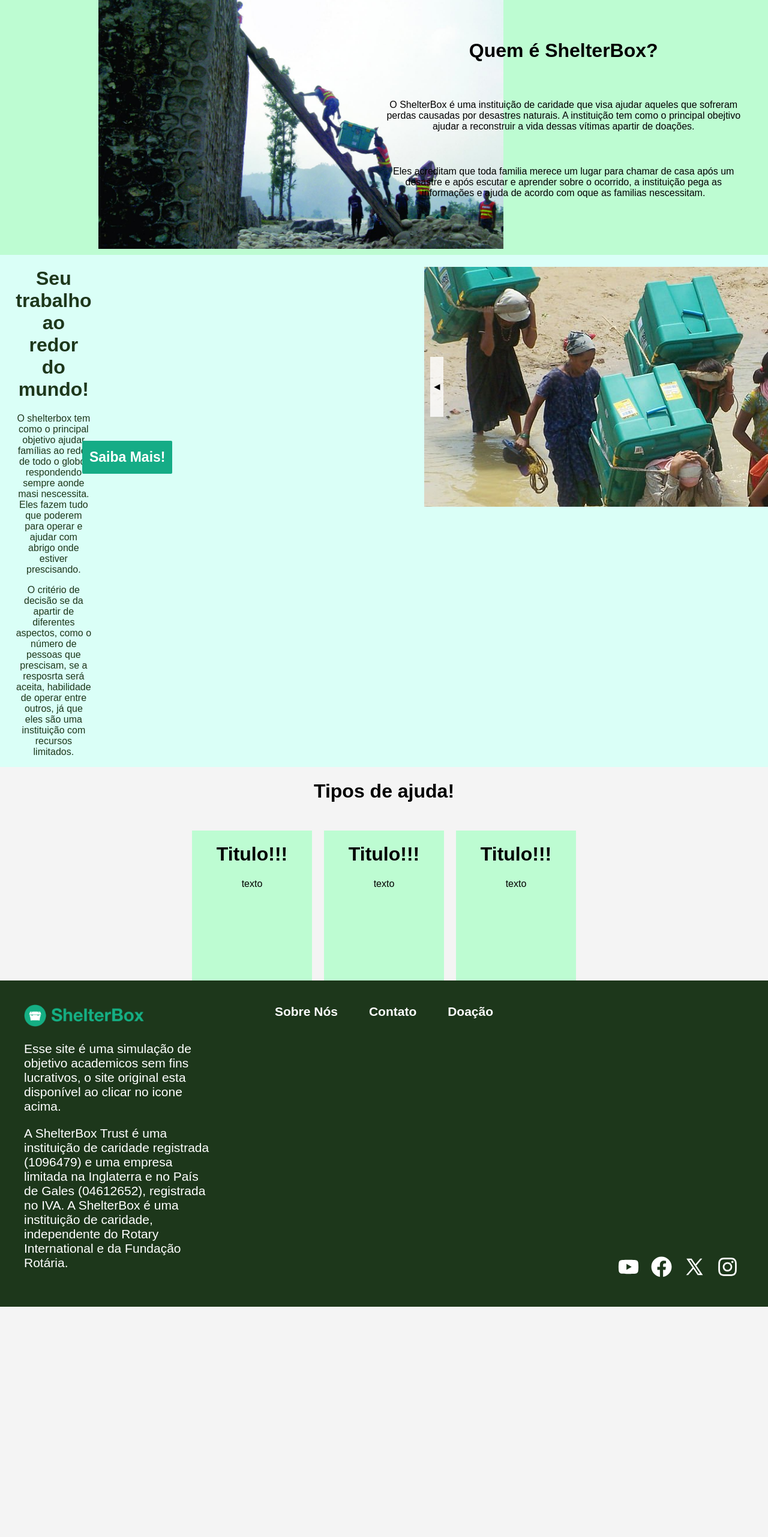
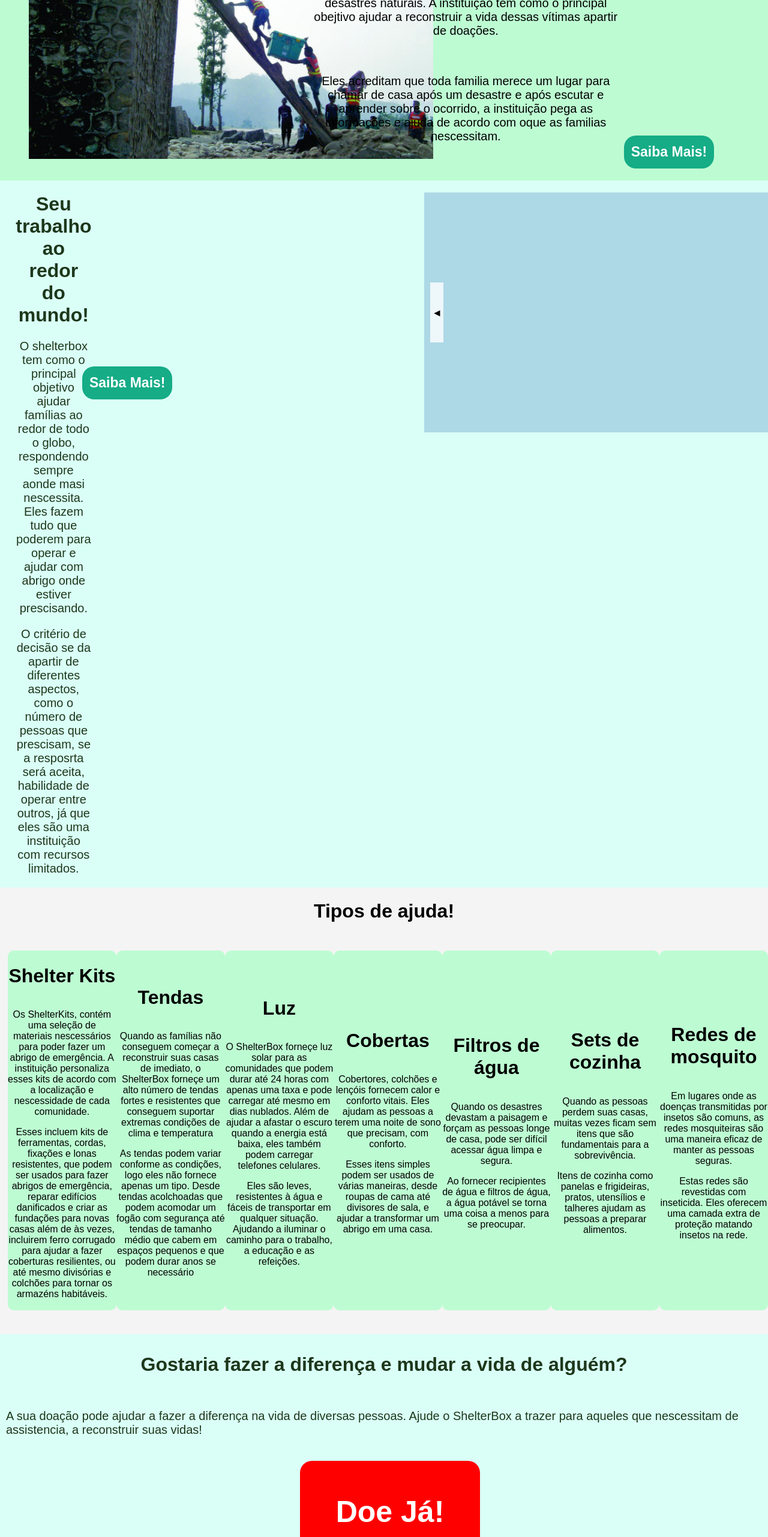
Before and after one commit to 2024-2-MCC2/Projeto7, a React (Create React App) app in the folder src/Frontend/: page /sobre-nos in a window 1280 px wide. Shown: the part 234-2797 px from the top of the page at 60% size. Before the commit the page ends 2413 px from the top, so only its background shows below. Built offline with nearby package versions, Linux system fonts and the light colour scheme.

Commit message:
Update SobreNos.js

```diff
--- a/src/Frontend/src/Pages/Templates/SobreNos.js
+++ b/src/Frontend/src/Pages/Templates/SobreNos.js
@@ -1,12 +1,9 @@
 import React from "react";
 import styled from "styled-components";
 import Image from "../../assets/img/shelter.jpg";
-import Image2 from "../../assets/img/impactoglobal.jpeg";
-// import Image3 from "../../assets/img/ajuda.jpg";
-// import Image4 from "../../assets/img/ajuda2.png";
+//import Image2 from "../../assets/img/impactoglobal.jpeg";
 import {Link} from 'react-router-dom';
-import Carousel from "./CarrousselComponents";
-import ScrollToTop from "../../ComponentsGerais/ScrollToTop";
+import Carousel from "../Templates/CarrousselComponents";
 
 
 const Background1 = styled.div`
@@ -17,10 +14,43 @@
  align-items: center;
 
 `
+
+const ButtonBoxInicial = styled.div`
+position: relative;
+  margin-top: 440px;
+  margin-right: 70px;
+  align-items: flex-end;
+`
+
+const Button = styled.button`
+display: flex;
+justify-content: center;
+align-items: center;
+margin: 10px;
+width: 150px;
+height: 55px;
+font-size: 23px;
+font-weight: bold;
+background-color: #15AC86;
+border-radius: 20px;
+border:none;
+transition: 0.35s ease-in-out;
+  &:hover{
+  background-color: #108265;
+  border-radius: 30px;
+  cursor: pointer;
+}
+a{
+  color: #fff;
+  text-decoration: none;
+}
+`
+
+
 const ImageDisplay = styled.image `
      display: flex;
      height: 450px;
-     margin-left: 10%;
+     margin-left: 3%;
     max-width: 1%;
     margin-bottom: 0%;
     margin-top: 1%;
@@ -29,21 +59,22 @@
 const Textos = styled.div`
      display: block;
      text-align: center;
-     margin-left: 30%;
+     margin-left: 35%;
     width: 50%;
+
 `
 
 const T2 = styled.text`
 justify-content: center;
    display: flex;
-   margin-top: 4%;
-   margin-left: 4%;
+   font-size: 20px;
 `
 
 const T3 = styled.text`
    display: flex;
    margin-top: 4%;
    margin-left: 4%;
+   font-size: 20px;
 
 `
 
@@ -58,9 +89,9 @@
 `
 
 const items = [
-   <div style={{ backgroundColor: 'lightblue', height: '400px', width: '700px', alignItems: 'center', justifyContent: 'center' }}>   <img src={Image2} alt="Image"/></div>,
-   // <div style={{ backgroundColor: 'lightcoral', height: '400px',width: '700px', alignItems: 'center', justifyContent: 'center' }}>  <img src={Image3} alt="Image"/></div>,
-   // <div style={{ backgroundColor: 'lightgreen', height: '400px',width: '700px',  alignItems: 'center', justifyContent: 'center' }}><img src={Image4} alt="Image"/></div>
+   <div style={{backgroundColor: 'lightblue', height: '400px', width: '700px', alignItems: 'center', justifyContent: 'center' }}>  </div>,
+   <div style={{backgroundColor: 'lightcoral', height: '400px',width: '700px', alignItems: 'center', justifyContent: 'center' }}>  </div>,
+   <div style={{backgroundColor: 'lightgreen', height: '400px',width: '700px',  alignItems: 'center', justifyContent: 'center' }}></div>
 ];
 
 
@@ -87,6 +118,7 @@
 const T5 = styled.text `
    display: block;
    align-items: center;
+   font-size: 20px;
    justify-content: center;
 `
 
@@ -110,11 +142,12 @@
 font-size: 23px;
 font-weight: bold;
 background-color: #15AC86;
-border-radius: 2px;
+border-radius: 20px; //deixar redondinho
 border:none;
 transition: 0.35s ease-in-out;
   &:hover{
   background-color: #108265;
+  border-radius: 30px;
   cursor: pointer;
 }
 a{
@@ -134,22 +167,156 @@
   justify-content: space-between;
   align-items: center;
   text-align: center;
-  margin-left: 25%; //so pra alinhar as caixas com o titulo
-  max-width: 50%;
+  margin-left: 1%; //so pra alinhar as caixas com o titulo
 `
 
 const Box1 = styled.div`
- text-align: center;
- justify-content: center;
+  display: flex;
+  flex-direction: column;
+  align-items: center;
+  justify-content: center;
+  text-align: center;
   background-color: #bdfcd2;
-  height: 250px;
+  border-radius: 10px;
+  height: 600px;
   width: 200px;
+  transition:
+    background-color 0.6s ease-in-out,
+    transform 0.6s ease-in-out,
+    height 0.6s ease-in-out,
+    width 0.6s ease-in-out,
+    border-radius 0.6s ease-in-out,
+    box-shadow 0.6s ease-in-out;
+
+  &:hover {
+    height: 650px;
+    width: 250px;
+    border-radius: 30px;
+    background-color: #6df89b;
+    transform: scale(1.1);
+    box-shadow: 0px 8px 15px rgba(0, 0, 0, 0.2); /* Adiciona uma sombra para dar mais profundidade */
+  }
+
+  a {
+    color: #fff;
+    text-decoration: none;
+  }
+`;
+
+const Textos3 = styled.div`
+
 `
 
+const Background4 = styled.div`
+margin-top: 40px;
+padding: 10px;
+color: #1d371b;
+height: 400px;
+background-color: #dafff7;
+  align-items: flex-end;
+`
+
+const DonateTextBox = styled.div`
+height: 95px;
+display: flex;
+justify-content: center;
+`
+
+const DonateText = styled.text`
+display: flex;
+justify-content: center;
+font-size: 20px;
+`
+
+ const DonateButton = styled.button`
+ display: flex;
+justify-content: center;
+align-items: center;
+max-width: 50%;
+margin: 10px;
+width: 300px;
+height: 170px;
+font-size: 50px;
+font-weight: bold;
+background-color: #ff0000;
+border-radius: 20px; //deixar redondinho
+border:none;
+transition: 0.35s ease-in-out;
+  &:hover{
+  background-color: #cc0000;
+  border-radius: 30px;
+  cursor: pointer;
+}
+a{
+  color: #fff;
+  text-decoration: none;
+}
+ `
+
+ const DonateBox = styled.div`
+ width: 100%;
+ max-height: 50%;
+ display: flex;
+ margin: 10px;
+  justify-content: center;
+ `
+
+const Background5 = styled.div`
+margin-top: 40px;
+color: #1d371b;
+height: 450px;
+background-color: #bdfcd2;
+padding: 10px;
+`
+const Titulo5 = styled.text`
+   display: flex;
+   margin-top: 20px;
+   font-weight: bold;
+     text-align: center;
+     justify-content: center;
+     height: 92px;
+`
+
+const Descricao = styled.text`
+ display: flex;
+   font-weight: bold;
+     justify-content: center;
+     text-align: center;
+     font-size: 20px;
+`
+const ButtonConheca = styled.button`
+display: flex;
+justify-content: center;
+align-items: center;
+margin: 10px;
+width: 250px;
+height: 100px;
+font-size: 23px;
+font-weight: bold;
+background-color: #15AC86;
+border-radius: 20px; //deixar redondinho
+border:none;
+transition: 0.35s ease-in-out;
+  &:hover{
+  background-color: #108265;
+  border-radius: 30px;
+  cursor: pointer;
+}
+a{
+  color: #fff;
+  text-decoration: none;
+}
+`
+
+const BoxButtonConheca = styled.div`
+ display: flex;
+ justify-content: center;
+ text-align: center;
+`
 
 function SobreNos (){
 return (
-   <div className="main-content">
+    <div>
         <Background1>
 
         <ImageDisplay>
@@ -166,10 +333,13 @@
          <T3> <p> Eles acreditam que toda familia merece um lugar para chamar de casa após um desastre e após escutar e aprender sobre o ocorrido, a instituição pega as informações e ajuda de acordo com oque as familias nescessitam. </p> </T3>
       </Textos>
 
+      <ButtonBoxInicial>
+ <Button> <Link to = "/NossoTrabalho"> Saiba Mais! </Link> </Button>
+ </ButtonBoxInicial>
+
         </Background1>
 
         <Background2>
-
 
 <Textos2>
 <T4>
@@ -186,7 +356,7 @@
 
 <ButtonBox>
 <Button1>
-<Link onClick={ScrollToTop} to = "/ondetrabalhamos"> Saiba Mais! </Link>
+<Link to = "/ondetrabalhamos"> Saiba Mais! </Link>
  </Button1>
 </ButtonBox>
 
@@ -201,22 +371,94 @@
         <Background3>
 
            <Box1>
-              <h1> Titulo!!! </h1>
-              <p> texto </p>
+              <h1> Shelter Kits </h1>
+              <Textos3>
+              <p> Os ShelterKits, contém uma seleção de materiais nescessários para poder fazer um abrigo de emergência. A instituição personaliza esses kits de acordo com a localização e nescessidade de cada comunidade. </p>
+              <p> Esses incluem kits de ferramentas, cordas, fixações e lonas resistentes, que podem ser usados ​​para fazer abrigos de emergência, reparar edifícios danificados e criar as fundações para novas casas além de às vezes, incluirem ferro corrugado para ajudar a fazer coberturas resilientes, ou até mesmo divisórias e colchões para tornar os armazéns habitáveis.</p>
+               </Textos3>
+
+
            </Box1>
 
            <Box1>
-              <h1> Titulo!!! </h1>
-              <p> texto </p>
+              <h1> Tendas </h1>
+              <Textos3>
+              <p> Quando as famílias não conseguem começar a reconstruir suas casas de imediato, o ShelterBox forneçe um alto número de tendas fortes e resistentes que conseguem suportar extremas condições de clima e temperatura </p>
+              <p>
+                As tendas podem variar conforme as condições, logo eles não fornece apenas um tipo. Desde tendas acolchoadas que podem acomodar um fogão com segurança até tendas de tamanho médio que cabem em espaços pequenos e que podem durar anos se necessário
+              </p>
+               </Textos3>
+
            </Box1>
 
            <Box1>
-              <h1> Titulo!!! </h1>
-              <p> texto </p>
+              <h1> Luz </h1>
+              <Textos3>
+              <p> O ShelterBox forneçe luz solar para as comunidades que podem durar até 24 horas com apenas uma taxa e pode carregar até mesmo em dias nublados. Além de ajudar a afastar o escuro quando a energia está baixa, eles também podem carregar telefones celulares.</p>
+              <p> Eles são leves, resistentes à água e fáceis de transportar em qualquer situação. Ajudando a iluminar o caminho para o trabalho, a educação e as refeições.</p>
+               </Textos3>
+
+           </Box1>
+
+           <Box1>
+              <h1> Cobertas </h1>
+              <Textos3>
+              <p> Cobertores, colchões e lençóis fornecem calor e conforto vitais. Eles ajudam as pessoas a terem uma noite de sono que precisam, com conforto. </p>
+              <p>Esses itens simples podem ser usados de várias maneiras, desde roupas de cama até divisores de sala, e ajudar a transformar um abrigo em uma casa. </p>
+               </Textos3>
+
+           </Box1>
+
+           <Box1>
+              <h1> Filtros de água </h1>
+              <Textos3>
+              <p> Quando os desastres devastam a paisagem e forçam as pessoas longe de casa, pode ser difícil acessar água limpa e segura. </p>
+              <p> Ao fornecer recipientes de água e filtros de água, a água potável se torna uma coisa a menos para se preocupar.</p>
+               </Textos3>
+
+           </Box1>
+
+           <Box1>
+              <h1> Sets de cozinha </h1>
+              <Textos3>
+              <p> Quando as pessoas perdem suas casas, muitas vezes ficam sem itens que são fundamentais para a sobrevivência. </p>
+              <p>Itens de cozinha como panelas e frigideiras, pratos, utensílios e talheres ajudam as pessoas a preparar alimentos. </p>
+               </Textos3>
+
+           </Box1>
+
+           <Box1>
+              <h1> Redes de mosquito</h1>
+              <Textos3>
+              <p> Em lugares onde as doenças transmitidas por insetos são comuns, as redes mosquiteiras são uma maneira eficaz de manter as pessoas seguras. </p>
+              <p> Estas redes são revestidas com inseticida. Eles oferecem uma camada extra de proteção matando insetos na rede. </p>
+               </Textos3>
+
            </Box1>
 
         </Background3>
 
+        <Background4>
+         <DonateTextBox>
+          <h1> Gostaria fazer a diferença e mudar a vida de alguém?</h1>
+            </DonateTextBox>
+            <DonateText> <p> A sua doação pode ajudar a fazer a diferença na vida de diversas pessoas. Ajude o ShelterBox a trazer para aqueles que nescessitam de assistencia, a reconstruir suas vidas!</p></DonateText>
+<DonateBox>
+        <DonateButton>
+<Link to = "/donate"> Doe Já! </Link>
+ </DonateButton>
+ </DonateBox>
+      </Background4>
+
+      <Background5>
+         <Titulo5>
+            <h1> Sobre o Time de direção do site!</h1>
+         </Titulo5>
+       <Descricao> <p> conheça um pouco sobre os criadores do site!</p></Descricao>
+       <BoxButtonConheca>
+<ButtonConheca> <Link to ="/timedosite"> Conheça Noso Time!</Link> </ButtonConheca>
+</BoxButtonConheca>
+      </Background5>
         </div>
 )
 }
```
